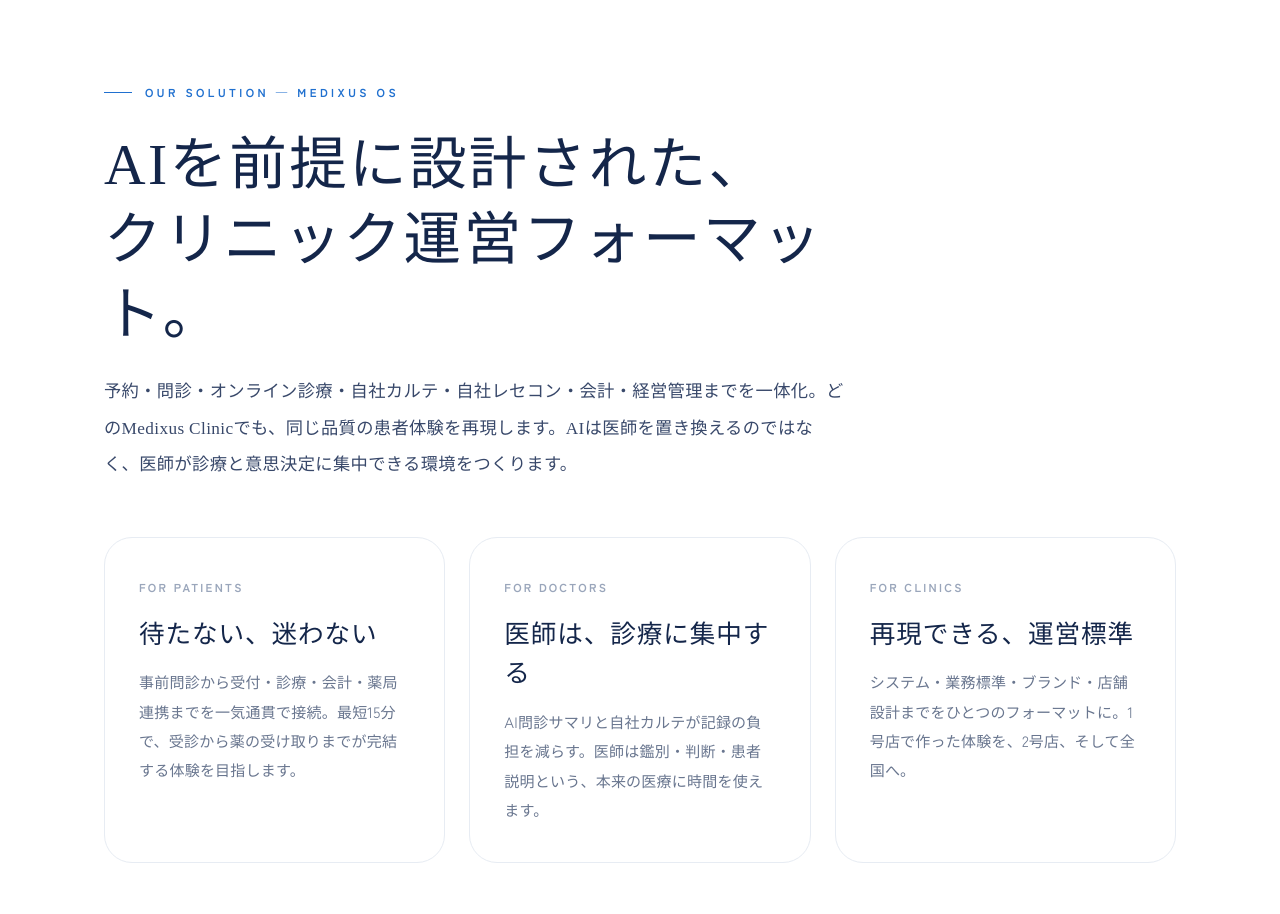
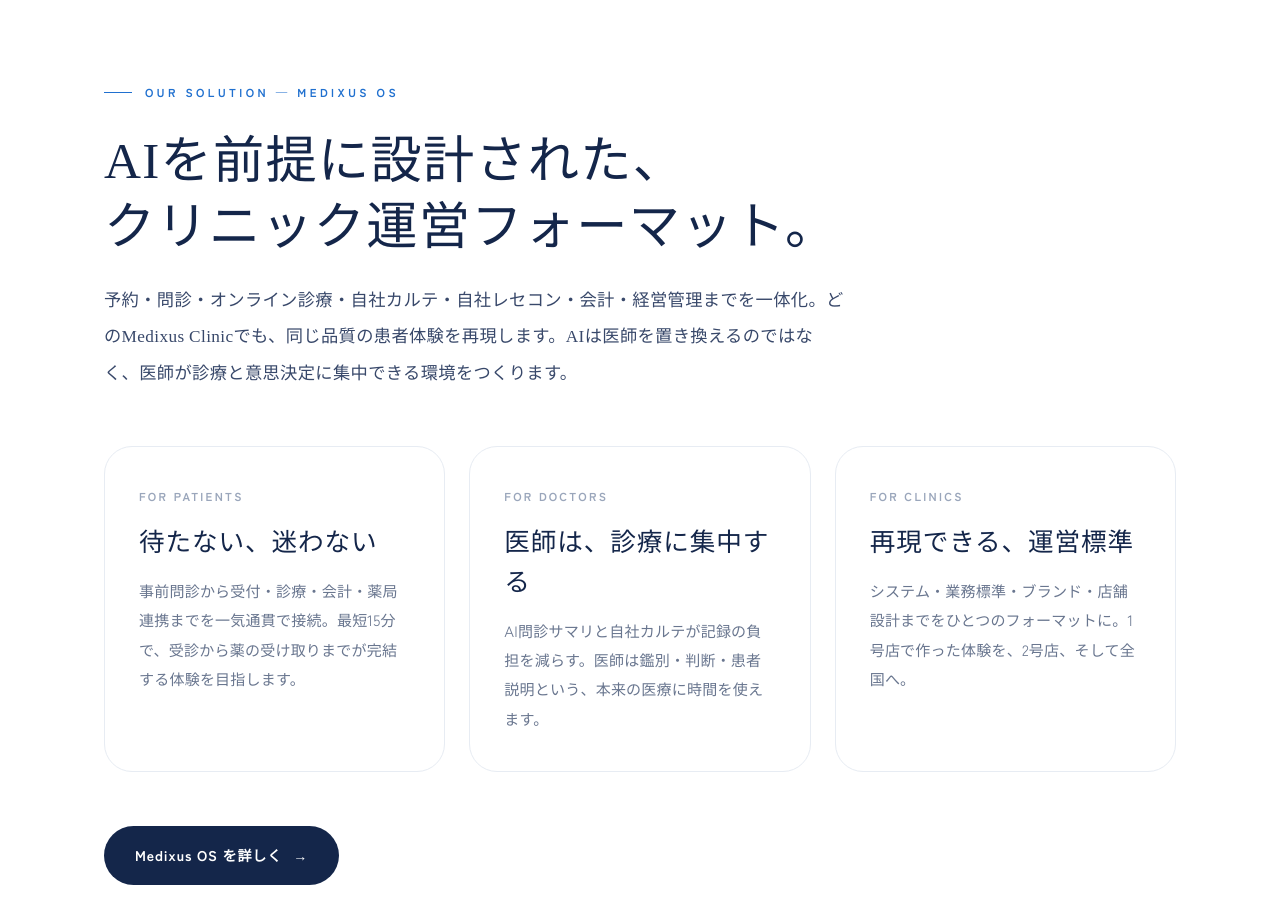
Before and after one commit to medixus-inc/Medixus-HP, a plain HTML site: page index.html in a window 1280 px wide. Shown: the part 2400-3314 px from the top of the page. Drawn offline with Linux system fonts and the light colour scheme; a web font is replaced by a local one.

Commit message:
Keep solution headline to two lines

```diff
--- a/index.html
+++ b/index.html
@@ -89,7 +89,7 @@
   <div class="wrap">
     <div class="sec-head reveal">
       <span class="eyebrow">Our Solution — Medixus OS</span>
-      <h2 class="h1">AIを前提に設計された、<br>クリニック運営フォーマット。</h2>
+      <h2 class="h1 solution-title">AIを前提に設計された、<br><span>クリニック運営フォーマット。</span></h2>
       <p class="lead">予約・問診・オンライン診療・自社カルテ・自社レセコン・会計・経営管理までを一体化。どのMedixus Clinicでも、同じ品質の患者体験を再現します。AIは医師を置き換えるのではなく、医師が診療と意思決定に集中できる環境をつくります。</p>
     </div>
     <div class="grid cols-3 mt-l">
--- a/styles.css
+++ b/styles.css
@@ -81,6 +81,8 @@
 .h1 { font-size: clamp(2.1rem, 4.6vw, 3.6rem); line-height: 1.3; letter-spacing: .04em; }
 .h2 { font-size: clamp(1.7rem, 3.1vw, 2.6rem); line-height: 1.4; letter-spacing: .04em; }
 .h3 { font-size: clamp(1.3rem, 2vw, 1.7rem); line-height: 1.55; letter-spacing: .035em; }
+.solution-title { font-size: clamp(2.1rem, 4vw, 3.2rem); letter-spacing: .025em; }
+.solution-title span { white-space: nowrap; }
 
 .eyebrow {
   font-family: var(--sans); font-size: .72rem; font-weight: 600;
```
